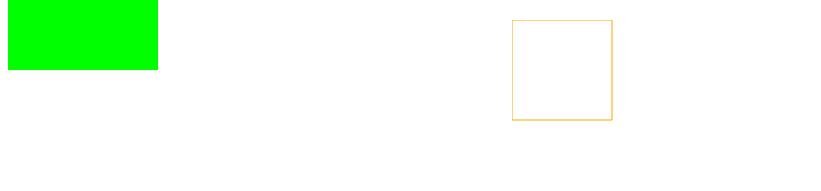
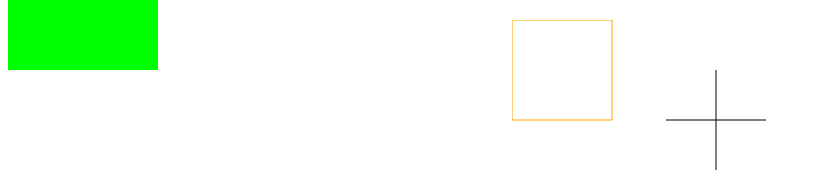
Before and after one commit to ArielMakerLabPy/DWF01_esencialHTML, a plain HTML site: page index.html in a window 1280 px wide. Shown: the part 651-842 px from the top of the page, without its empty margins (0-821 px from the left). Drawn offline with Linux system fonts and the light colour scheme.

Commit message:
1 file modified

```diff
--- a/index.html
+++ b/index.html
@@ -45,6 +45,14 @@
     <svg width="150" height="150">
       <path d="M0 0 L0 100 L100 100 L100 0 Z" style="stroke:orange;  fill:none;"/>
     </svg>
+    <svg width="100" height="100">
+  <line x1="50" y1="0" x2="50" y2="100"
+    style="stroke:black" />
+  <line x1="0" y1="50" x2="100" y2="50"
+    style="stroke:black" />
+</svg>
+
+
 	</article>
 	<article>
 		<h1>Regalos para todos</h1>
```
